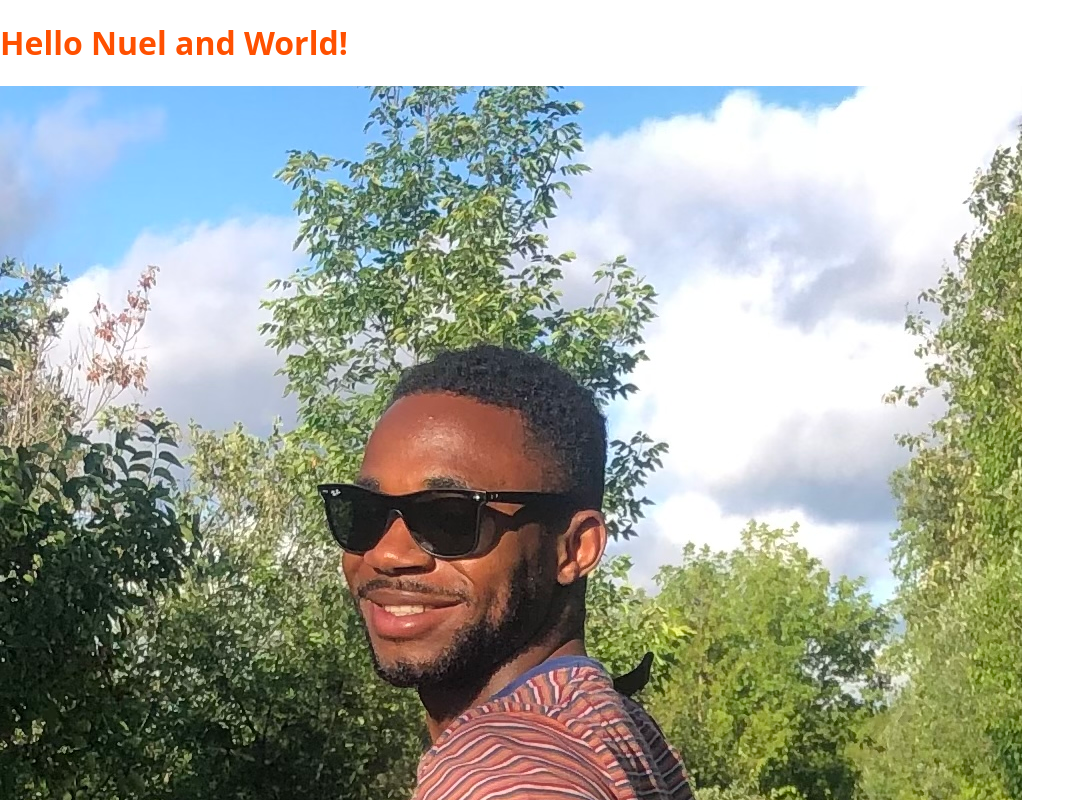
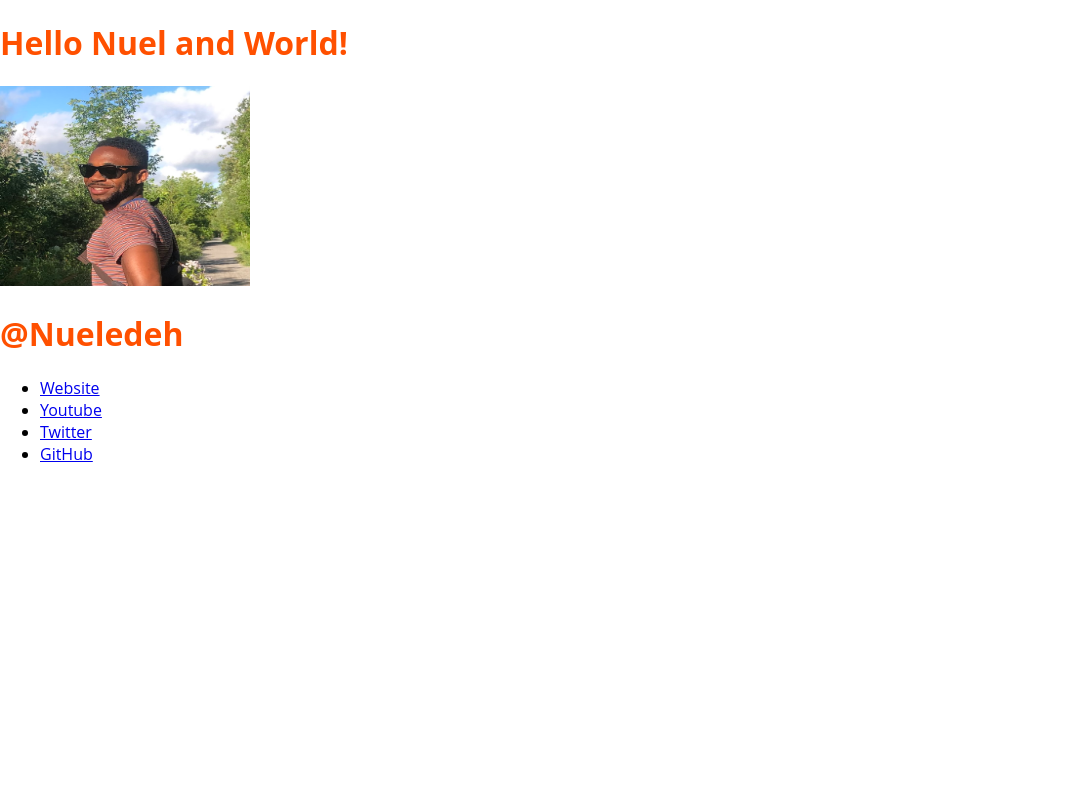
Before and after one commit to NuelEdeh/Link-In-bio, a plain HTML site: page index.html in a window 1280 px wide. Shown: the top 800 px of the page, without its empty margins (0-1085 px from the left). Drawn offline with Linux system fonts and the light colour scheme.

```diff
--- a/index.html
+++ b/index.html
@@ -19,7 +19,15 @@
     <main>
       <h1>Hello Nuel and World!</h1>
       <header>
-        <img src="./images/Nuel.jpg" alt="Image of Nuel" />
+        <div class="wrapper">
+          <img
+            src="./images/Nuel.jpg"
+            alt="Image of Nuel"
+            width="250"
+            height="200"
+          />
+        </div>
+
         <h1>@Nueledeh</h1>
       </header>
       <ul>
```
Also changed, not shown: 1 other file.
